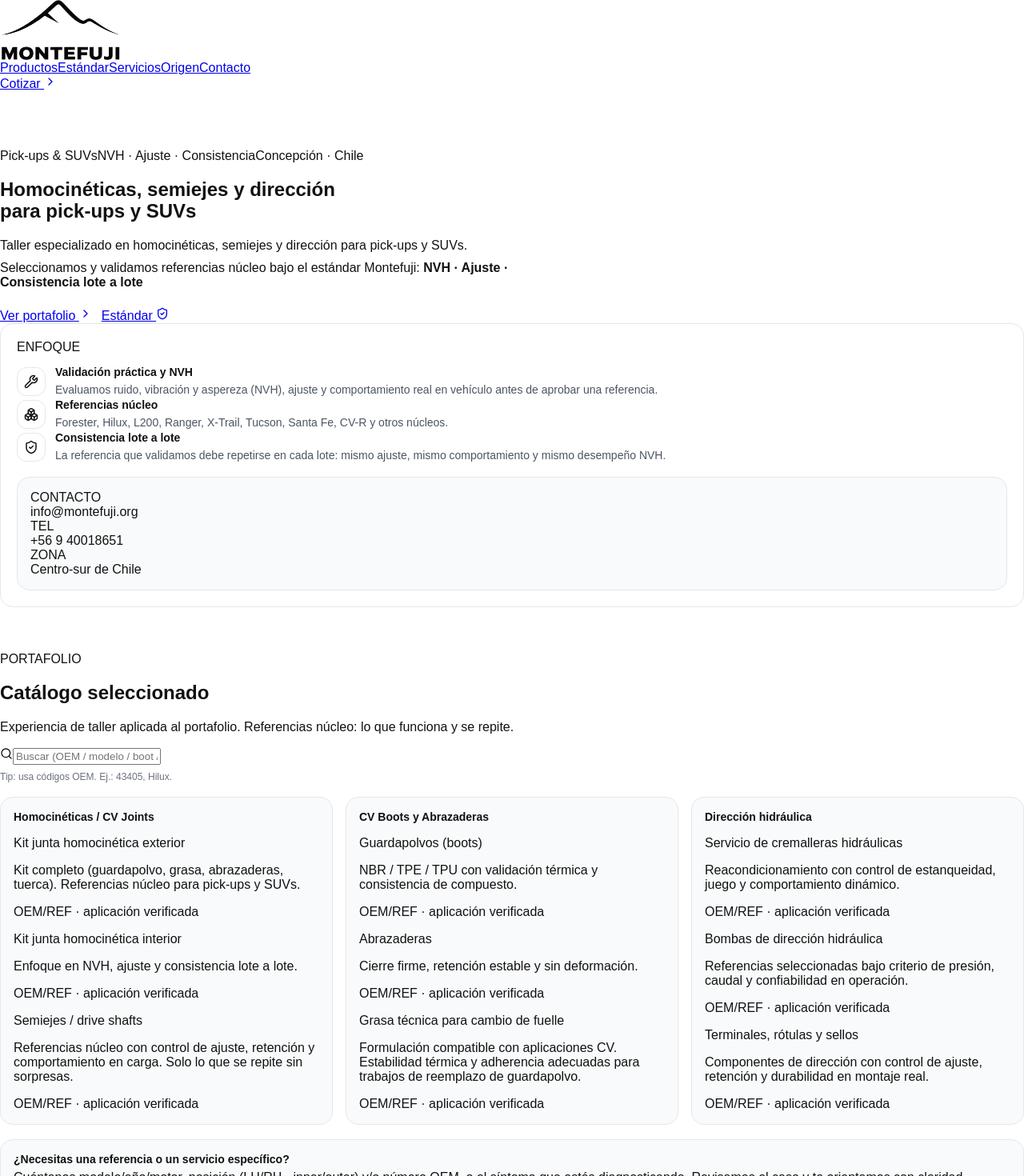
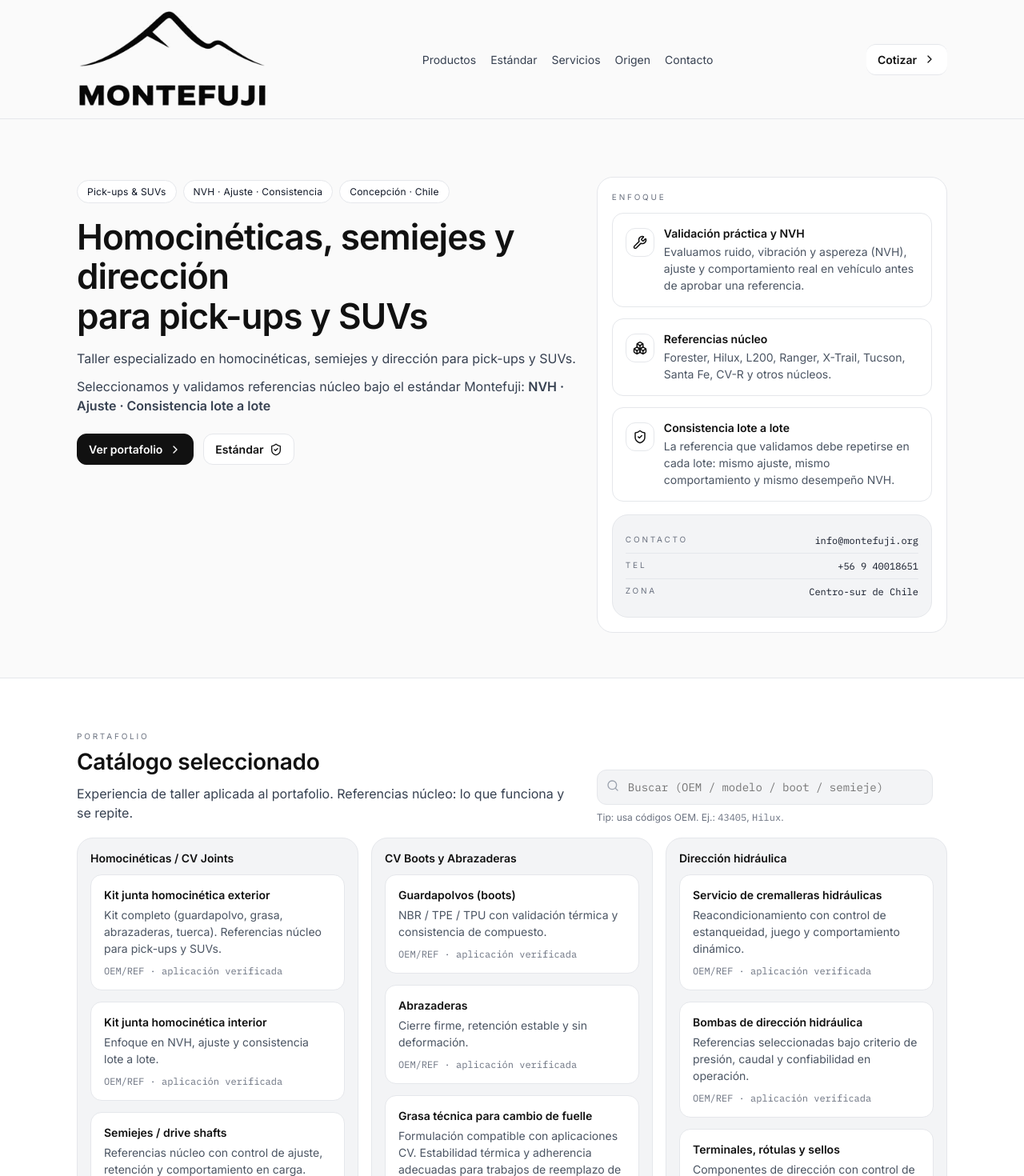
Before and after one commit to montefuji/montefuji-web-, a Next.js app: page / in a window 1280 px wide. Shown: the top 1470 px of the page at 80% size. Built offline with nearby package versions, Linux system fonts and the light colour scheme.

Commit message:
Update globals.css

```diff
--- a/src/app/globals.css
+++ b/src/app/globals.css
@@ -1,35 +1,287 @@
+/* MONTEFUJI · CSS estable (sin Tailwind) */
 
-:root {
-  --bg: #ffffff;
-  --fg: #111111;
+:root{
+  --bg: #fafafa;
+  --panel: #ffffff;
+  --ink: #111111;
   --muted: #6b7280;
   --line: #e5e7eb;
-  --soft: #f9fafb;
-  --radius: 16px;
+  --soft: #f3f4f6;
+  --radius: 14px;
 }
 
-* {
-  box-sizing: border-box;
+* { box-sizing: border-box; }
+html, body { margin: 0; padding: 0; }
+html {
+  font-family: Inter, system-ui, -apple-system, "Segoe UI", Roboto, Helvetica, Arial, sans-serif;
+  background: var(--bg);
+  color: var(--ink);
+  -webkit-font-smoothing: antialiased;
+  -moz-osx-font-smoothing: grayscale;
 }
 
-html, body {
-  padding: 0;
-  margin: 0;
-  background: var(--bg);
-  color: var(--fg);
-  font-family: Arial, sans-serif;
+a { color: inherit; text-decoration: underline; text-underline-offset: 3px; }
+a:hover { opacity: 0.85; }
+
+.font-mono {
+  font-family: "IBM Plex Mono", ui-monospace, SFMono-Regular, Menlo, Monaco, Consolas, "Liberation Mono", "Courier New", monospace;
 }
 
+/* Layout */
+.container {
+  max-width: 1120px;
+  margin: 0 auto;
+  padding: 24px 16px;
+}
+
+.section {
+  padding: 42px 0;
+  border-top: 1px solid var(--line);
+  background: transparent;
+}
+.section.white { background: var(--panel); }
+.section.soft { background: var(--bg); }
+
+.grid-12 {
+  display: grid;
+  grid-template-columns: 1fr;
+  gap: 22px;
+}
+
+@media (min-width: 900px) {
+  .grid-12 { grid-template-columns: repeat(12, 1fr); gap: 26px; }
+  .col-7 { grid-column: span 7; }
+  .col-5 { grid-column: span 5; }
+  .col-6 { grid-column: span 6; }
+  .col-12 { grid-column: span 12; }
+}
+
+.stack { display: grid; gap: 14px; }
+
+.kicker {
+  font-size: 10px;
+  letter-spacing: 0.28em;
+  color: var(--muted);
+  text-transform: uppercase;
+}
+
+.h1 {
+  margin: 14px 0 0;
+  font-size: 38px;
+  line-height: 1.18;
+  font-weight: 600;
+  letter-spacing: -0.02em;
+}
+@media (min-width: 700px){
+  .h1 { font-size: 44px; }
+}
+
+.h2 {
+  margin: 10px 0 0;
+  font-size: 28px;
+  line-height: 1.2;
+  font-weight: 600;
+  letter-spacing: -0.01em;
+}
+
+.p {
+  margin: 0;
+  color: #374151;
+  line-height: 1.55;
+}
+
+.tags { display: flex; flex-wrap: wrap; gap: 8px; margin-top: 4px; }
+.tag {
+  display: inline-flex;
+  align-items: center;
+  border: 1px solid var(--line);
+  background: var(--panel);
+  border-radius: 999px;
+  padding: 6px 12px;
+  font-size: 12px;
+  letter-spacing: 0.02em;
+  color: #111827;
+}
+
+/* Header */
+.header {
+  position: sticky;
+  top: 0;
+  z-index: 30;
+  border-bottom: 1px solid var(--line);
+  background: rgba(250, 250, 250, 0.92);
+  backdrop-filter: blur(8px);
+}
+
+.header-row {
+  max-width: 1120px;
+  margin: 0 auto;
+  padding: 14px 16px;
+  min-height: 72px;
+  display: flex;
+  align-items: center;
+  justify-content: space-between;
+  gap: 16px;
+}
+
+/* NO fuerces tamaño por CSS global */
+.header-row img {
+  height: auto;
+  width: auto;
+  max-height: none;
+}
+
+.nav {
+  display: none;
+  gap: 18px;
+  font-size: 14px;
+  color: #374151;
+}
+.nav a { text-decoration: none; }
+.nav a:hover { text-decoration: underline; }
+@media (min-width: 900px){ .nav { display: flex; } }
+
+.btn {
+  display: inline-flex;
+  align-items: center;
+  gap: 8px;
+  border-radius: 12px;
+  padding: 10px 14px;
+  border: 1px solid var(--line);
+  background: var(--panel);
+  font-size: 14px;
+  font-weight: 600;
+  text-decoration: none;
+}
+.btn:hover { border-color: #d1d5db; }
+
+.btn-primary {
+  background: #111111;
+  color: #ffffff;
+  border-color: #111111;
+}
+.btn-primary:hover { opacity: 0.92; }
+
+/* Cards / boxes */
 .card {
   border: 1px solid var(--line);
-  border-radius: var(--radius);
-  padding: 20px;
-  background: #fff;
+  background: var(--panel);
+  border-radius: calc(var(--radius) + 6px);
+  padding: 18px;
 }
 
 .panel-soft {
   border: 1px solid var(--line);
+  background: var(--soft);
+  border-radius: calc(var(--radius) + 6px);
+  padding: 16px;
+}
+
+.box {
+  border: 1px solid var(--line);
+  background: var(--panel);
   border-radius: var(--radius);
   padding: 16px;
+}
+
+.hr { height: 1px; background: var(--line); border: 0; margin: 0; }
+
+.row {
+  display: flex;
+  justify-content: space-between;
+  gap: 12px;
+  padding: 8px 0;
+  border-bottom: 1px solid var(--line);
+}
+.row:last-child { border-bottom: 0; }
+.row-k { font-size: 10px; letter-spacing: 0.28em; color: var(--muted); }
+.row-v { font-size: 12px; color: #111827; }
+
+/* Icon line */
+.iconline {
+  display: flex;
+  align-items: center;
+  gap: 10px;
+  font-size: 14px;
+  color: #374151;
+}
+
+/* Product grid */
+.grid-2 {
+  display: grid;
+  grid-template-columns: 1fr;
+  gap: 16px;
+}
+@media (min-width: 900px){
+  .grid-2 { grid-template-columns: repeat(2, 1fr); gap: 18px; }
+}
+
+.item {
+  border: 1px solid var(--line);
+  background: var(--panel);
+  border-radius: var(--radius);
+  padding: 16px;
+}
+
+.item-title { font-size: 14px; font-weight: 600; margin: 0; }
+.item-desc { font-size: 14px; color: #4b5563; margin: 6px 0 0; line-height: 1.5; }
+.item-data { margin-top: 10px; font-size: 12px; color: #6b7280; }
+
+.search {
+  width: 100%;
+  border: 1px solid var(--line);
   background: var(--soft);
+  border-radius: 12px;
+  padding: 12px 12px 12px 38px;
+  font-size: 14px;
+  outline: none;
 }
+.search:focus { border-color: #c7c7c7; background: #fff; }
+
+.search-wrap { position: relative; width: 100%; max-width: 420px; }
+.search-ico { position: absolute; left: 12px; top: 12px; color: #9ca3af; }
+
+/* Form */
+.field { display: grid; gap: 8px; }
+.label { font-size: 10px; letter-spacing: 0.28em; color: var(--muted); text-transform: uppercase; }
+
+.input, .textarea {
+  width: 100%;
+  border: 1px solid var(--line);
+  border-radius: 12px;
+  background: #fff;
+  padding: 12px 12px;
+  font-size: 14px;
+  outline: none;
+}
+.input:focus, .textarea:focus { border-color: #c7c7c7; }
+.textarea { min-height: 130px; resize: vertical; }
+
+.footer {
+  margin-top: 28px;
+  padding-top: 18px;
+  border-top: 1px solid var(--line);
+  display: flex;
+  flex-direction: column;
+  gap: 10px;
+  color: #6b7280;
+  font-size: 12px;
+}
+@media (min-width: 700px){
+  .footer { flex-direction: row; align-items: center; justify-content: space-between; }
+}
+
+.header-row img {
+  height: 120px !important;
+  max-height: none !important;
+  width: auto !important;
+}
+.header-row::before,
+.header-row::after {
+  content: none !important;
+}
+
+.header-row * {
+  border-left: none !important;
+  border-right: none !important;
+}
```
